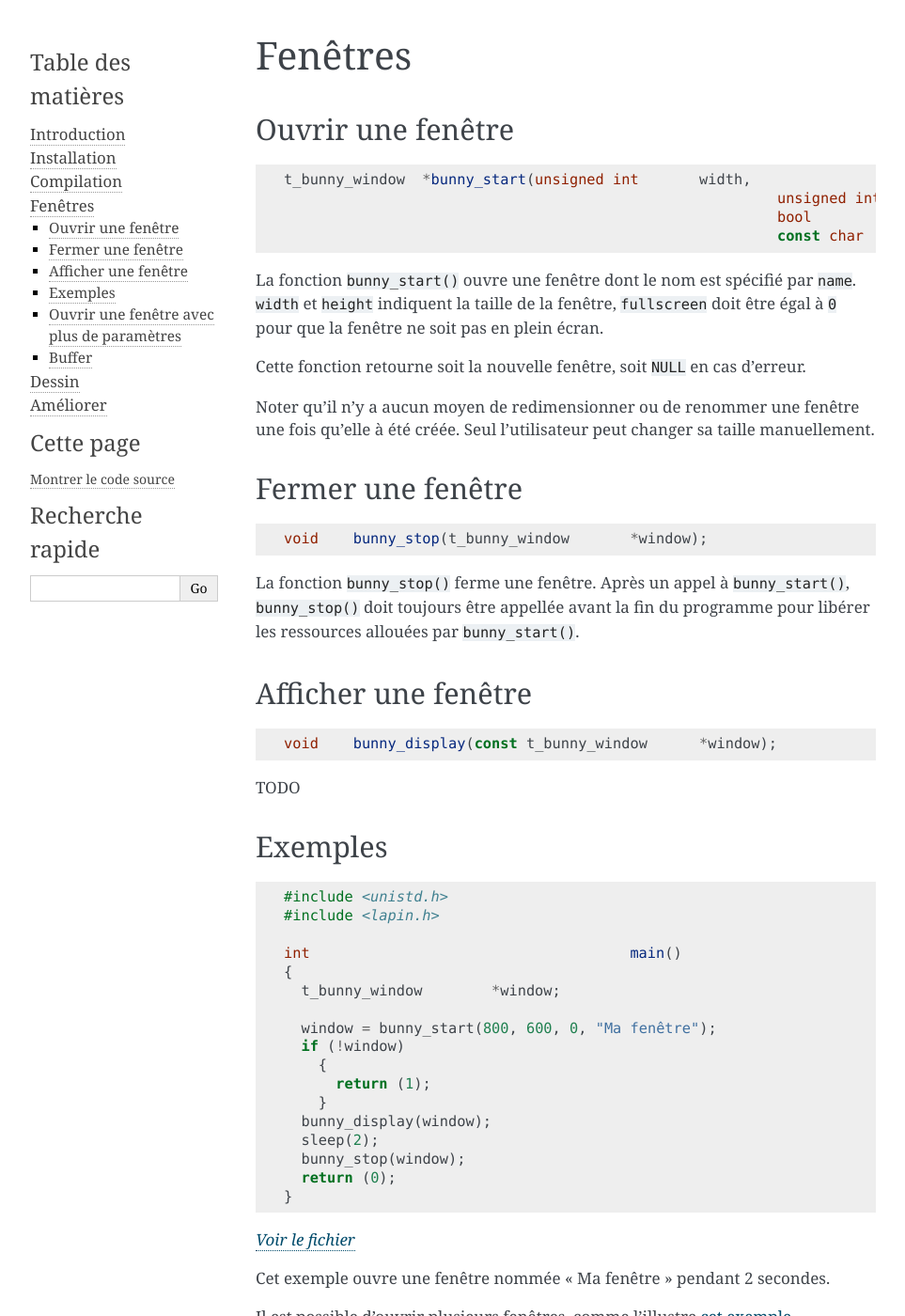
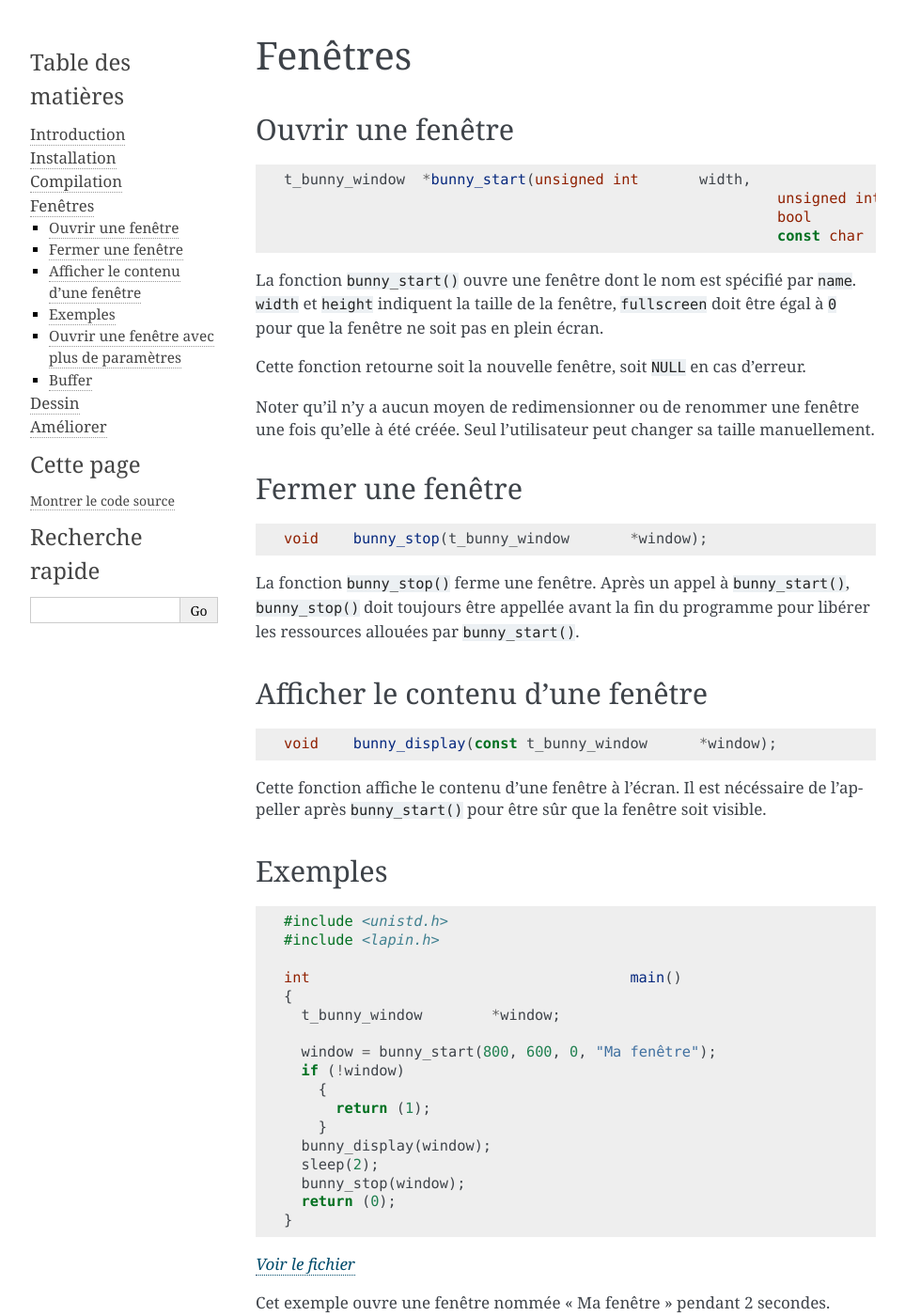
Before and after one commit to motet-a/liblapin-tutorial, a Sphinx documentation site: the page built from source/windows.md, in a window 1280 px wide and 1400 px high. Shown: the whole window at 94% size, without its empty margins (148-1111 px from the left). Built offline with Sphinx 7.4.7, drawn with Linux system fonts in a browser that asks for light colours.

Commit message:
Added informations about bunny_display()

````diff
--- a/source/windows.md
+++ b/source/windows.md
@@ -31,13 +31,15 @@ Après un appel à `bunny_start()`, `bunny_stop()` doit toujours
 être appellée avant la fin du programme pour libérer les ressources
 allouées par `bunny_start()`.
 
-## Afficher une fenêtre ##
+## Afficher le contenu d’une fenêtre ##
 
 ```c
 void	bunny_display(const t_bunny_window	*window);
 ```
 
-TODO
+Cette fonction affiche le contenu d’une fenêtre à l’écran.
+Il est nécéssaire de l’appeller après `bunny_start()` pour être sûr
+que la fenêtre soit visible.
 
 ## Exemples ##
 
````
